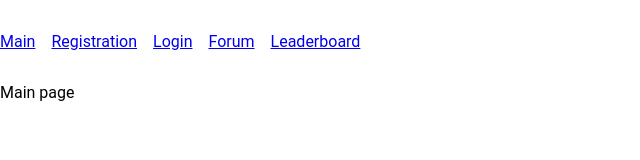
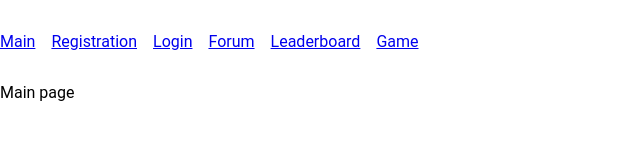
Before and after one commit to DinaEll/waika_project, a React (Vite) app in the folder packages/client/: page / in a window 1280 px wide. Shown: the top 160 px of the page, without its empty margins (0-640 px from the left). Built offline with nearby package versions, Linux system fonts and the light colour scheme.

Commit message:
[client][layout] add game link

```diff
--- a/packages/client/src/widgets/Layout/ui/Layout.tsx
+++ b/packages/client/src/widgets/Layout/ui/Layout.tsx
@@ -12,6 +12,7 @@ export const Layout = () => {
         <NavLink to={getPageUrl('login')}>Login</NavLink>
         <NavLink to={getPageUrl('forum')}>Forum</NavLink>
         <NavLink to={getPageUrl('leaderboard')}>Leaderboard</NavLink>
+        <NavLink to={getPageUrl('game')}>Game</NavLink>
       </nav>
 
       <main>
```
